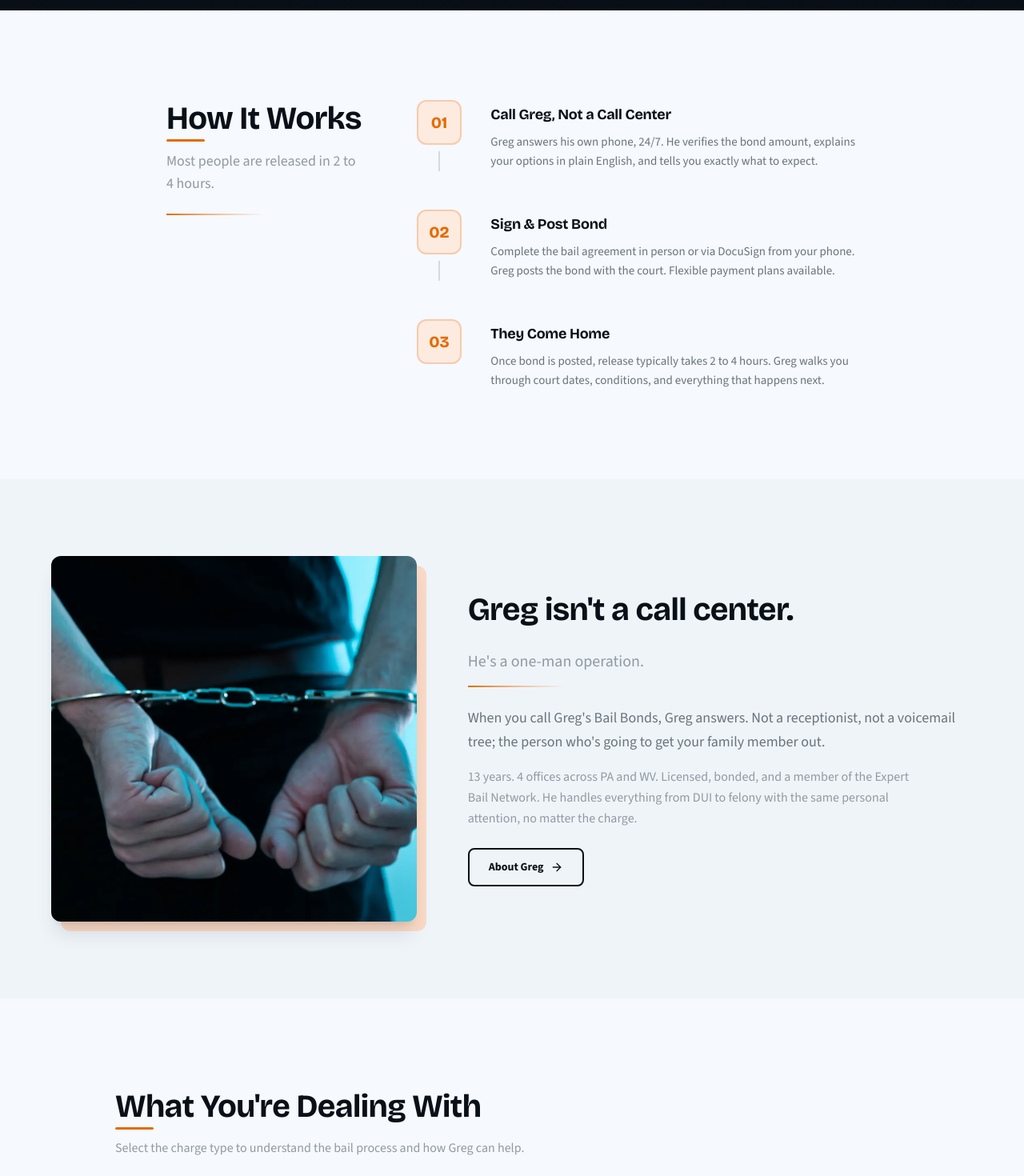
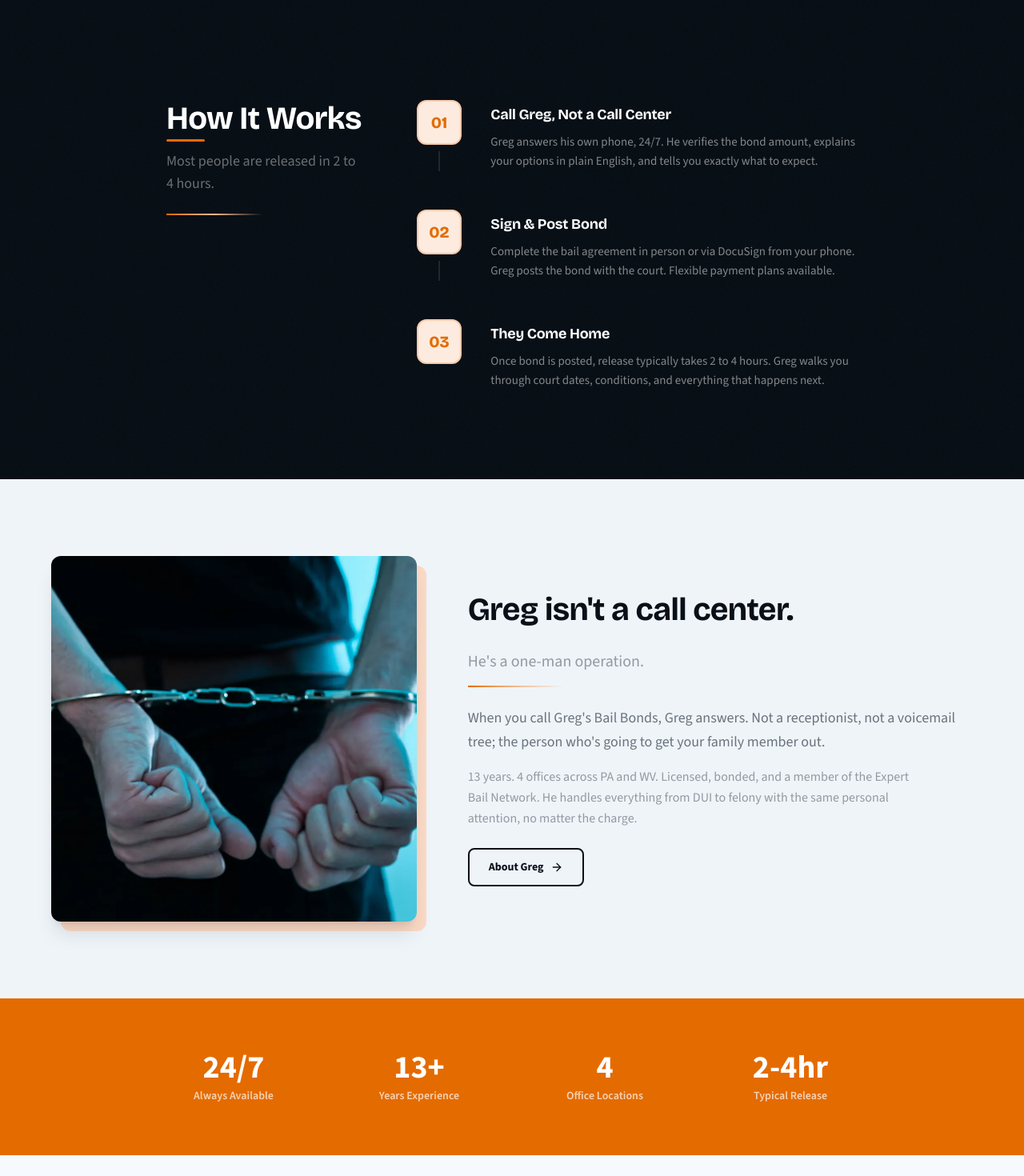
Before and after one commit to Founditmarketing/gregs-bail-bonds, a React (Vite) app: page / in a window 1280 px wide. Shown: the part 720-2190 px from the top of the page at 80% size. Built offline with nearby package versions, Linux system fonts and the light colour scheme.

Commit message:
Design overhaul: dark How It Works, orange trust banner, image-bg Locations with glass cards, improved section color rhythm

```diff
--- a/src/pages/home.tsx
+++ b/src/pages/home.tsx
@@ -66,7 +66,7 @@
 };
 
 /* ── Timeline step with scroll-triggered animations ── */
-const TimelineStep = ({ step, index, isLast }: { step: typeof STEPS[0]; index: number; isLast: boolean }) => {
+const TimelineStep = ({ step, index, isLast, dark }: { step: typeof STEPS[0]; index: number; isLast: boolean; dark?: boolean }) => {
   const ref = useRef<HTMLDivElement>(null);
   const isInView = useInView(ref, { once: true, margin: '-100px' });
   return (
@@ -78,15 +78,15 @@
         </div>
         {!isLast && (
           <div className={`step-line step-line-animated ${isInView ? 'visible' : ''}`}
-            style={{ animationDelay: `${index * 0.12 + 0.2}s` }} />
+            style={{ animationDelay: `${index * 0.12 + 0.2}s`, background: dark ? 'rgba(255,255,255,0.1)' : undefined }} />
         )}
       </div>
       <motion.div className="step-content"
         initial={{ opacity: 0, x: 20 }}
         animate={isInView ? { opacity: 1, x: 0 } : {}}
         transition={{ delay: index * 0.12 + 0.1, duration: 0.5, ease: [0.16, 1, 0.3, 1] }}>
-        <h3 className="text-lg">{step.title}</h3>
-        <p className="text-[var(--color-slate-9)] text-[15px] leading-relaxed">{step.desc}</p>
+        <h3 className={`text-lg ${dark ? 'text-white' : ''}`}>{step.title}</h3>
+        <p className={`text-[15px] leading-relaxed ${dark ? 'text-white/50' : 'text-[var(--color-slate-9)]'}`}>{step.desc}</p>
       </motion.div>
     </div>
   );
@@ -209,14 +209,14 @@
         </div>
       </div>
 
-      {/* ═══════════════════ HOW IT WORKS — ANIMATED TIMELINE ═══════════════════ */}
-      <section id="how-bail-works" className="py-24 sm:py-28">
-        <div className="container mx-auto px-4 max-w-4xl">
+      {/* ═══════════════════ HOW IT WORKS — DARK SECTION ═══════════════════ */}
+      <section id="how-bail-works" className="py-24 sm:py-28 bg-charcoal relative grain overflow-hidden">
+        <div className="container mx-auto px-4 max-w-4xl relative z-10">
           <div className="grid md:grid-cols-12 gap-12 md:gap-16 items-start">
             <Reveal className="md:col-span-4">
               <div className="md:sticky md:top-28">
-                <h2 className="accent-underline">How It Works</h2>
-                <p className="text-[var(--color-slate-8)] mt-4 text-lg">Most people are released in 2 to 4 hours.</p>
+                <h2 className="text-white accent-underline">How It Works</h2>
+                <p className="text-white/40 mt-4 text-lg">Most people are released in 2 to 4 hours.</p>
                 <hr className="hr-accent mt-6" />
               </div>
             </Reveal>
@@ -224,7 +224,7 @@
             <div className="md:col-span-8">
               <div className="step-timeline">
                 {STEPS.map((step, i) => (
-                  <TimelineStep key={step.num} step={step} index={i} isLast={i === STEPS.length - 1} />
+                  <TimelineStep key={step.num} step={step} index={i} isLast={i === STEPS.length - 1} dark />
                 ))}
               </div>
             </div>
@@ -271,6 +271,27 @@
         </div>
       </section>
 
+      {/* ═══════════════════ TRUST BANNER — FULL ORANGE ═══════════════════ */}
+      <section className="bg-bail py-14 sm:py-16">
+        <div className="container mx-auto px-4">
+          <div className="grid grid-cols-2 md:grid-cols-4 gap-8 max-w-4xl mx-auto text-center">
+            {[
+              { value: '24/7', label: 'Always Available' },
+              { value: '13+', label: 'Years Experience' },
+              { value: '4', label: 'Office Locations' },
+              { value: '2-4hr', label: 'Typical Release' },
+            ].map((stat, i) => (
+              <Reveal key={i} delay={i * 0.08} direction="scale">
+                <div>
+                  <div className="text-white text-3xl sm:text-4xl font-bold" style={{ fontFamily: 'var(--font-display)' }}>{stat.value}</div>
+                  <div className="text-white/70 text-sm font-semibold mt-1">{stat.label}</div>
+                </div>
+              </Reveal>
+            ))}
+          </div>
+        </div>
+      </section>
+
       {/* ═══════════════════ SERVICES — CLIP-PATH REVEALS ═══════════════════ */}
       <section id="home-services" className="py-24 sm:py-28">
         <div className="container mx-auto px-4 max-w-5xl">
@@ -305,29 +326,31 @@
         </div>
       </section>
 
-      {/* ═══════════════════ LOCATIONS ═══════════════════ */}
-      <section id="home-locations" className="py-20 bg-[var(--color-slate-2)]">
-        <div className="container mx-auto px-4 max-w-4xl">
+      {/* ═══════════════════ LOCATIONS — IMAGE BG ═══════════════════ */}
+      <section id="home-locations" className="py-24 relative overflow-hidden">
+        <img src={IMAGES.hero} alt="" aria-hidden className="absolute inset-0 w-full h-full object-cover" />
+        <div className="absolute inset-0 bg-[oklch(15%_0.020_250/0.88)]" />
+        <div className="container mx-auto px-4 max-w-4xl relative z-10">
           <Reveal><div className="mb-10 text-center">
-            <h2 className="accent-underline">4 Offices Across PA & WV</h2>
-            <p className="text-[var(--color-slate-8)] mt-3">Same-day bond posting at all locations. Greg covers every county in between.</p>
+            <h2 className="text-white accent-underline">4 Offices Across PA & WV</h2>
+            <p className="text-white/50 mt-3">Same-day bond posting at all locations. Greg covers every county in between.</p>
             <hr className="hr-accent mt-6 mx-auto" />
           </div></Reveal>
           <div className="grid grid-cols-2 md:grid-cols-4 gap-4">
             {LOCATIONS.map((loc, i) => (
               <Reveal key={loc.city} delay={i * 0.08} direction="scale">
-                <div className="bg-white rounded-xl p-6 text-center card-lift card-accent border border-[var(--color-slate-6)]">
-                  <div className="w-10 h-10 bg-[var(--color-orange-2)] rounded-lg flex items-center justify-center mx-auto mb-3">
-                    <MapPin className="h-5 w-5 text-bail" />
+                <div className="bg-white/8 backdrop-blur-sm rounded-xl p-6 text-center card-lift border border-white/10 hover:bg-white/12 transition-colors">
+                  <div className="w-10 h-10 bg-[var(--color-orange-9)] rounded-lg flex items-center justify-center mx-auto mb-3">
+                    <MapPin className="h-5 w-5 text-white" />
                   </div>
-                  <h3 className="text-sm font-bold">{loc.city}</h3>
-                  <p className="text-[var(--color-slate-8)] text-xs mt-1">{loc.region}</p>
+                  <h3 className="text-sm font-bold text-white">{loc.city}</h3>
+                  <p className="text-white/40 text-xs mt-1">{loc.region}</p>
                 </div>
               </Reveal>
             ))}
           </div>
           <Reveal delay={0.4}><div className="mt-8 text-center">
-            <Link to="/areas" className="inline-flex items-center gap-2 text-bail font-bold text-sm hover:underline">
+            <Link to="/areas" className="inline-flex items-center gap-2 text-bail font-bold text-sm hover:text-white transition-colors">
               See All Areas We Cover <ArrowRight className="h-4 w-4" />
             </Link>
           </div></Reveal>
@@ -344,7 +367,7 @@
           <div className="space-y-3">
             {FAQ_DATA.slice(0, 3).map((item, i) => (
               <Reveal key={i} delay={i * 0.08}>
-                <div className="bg-[var(--color-slate-2)] rounded-xl p-6 border border-[var(--color-slate-6)] card-accent">
+                <div className="rounded-xl p-6 border border-[var(--color-slate-5)] bg-white shadow-sm card-accent">
                   <h3 className="text-sm font-bold mb-3 text-[var(--color-slate-12)]">{item.question}</h3>
                   <p className="text-[var(--color-slate-8)] text-sm leading-relaxed">{item.answer}</p>
                 </div>
```
